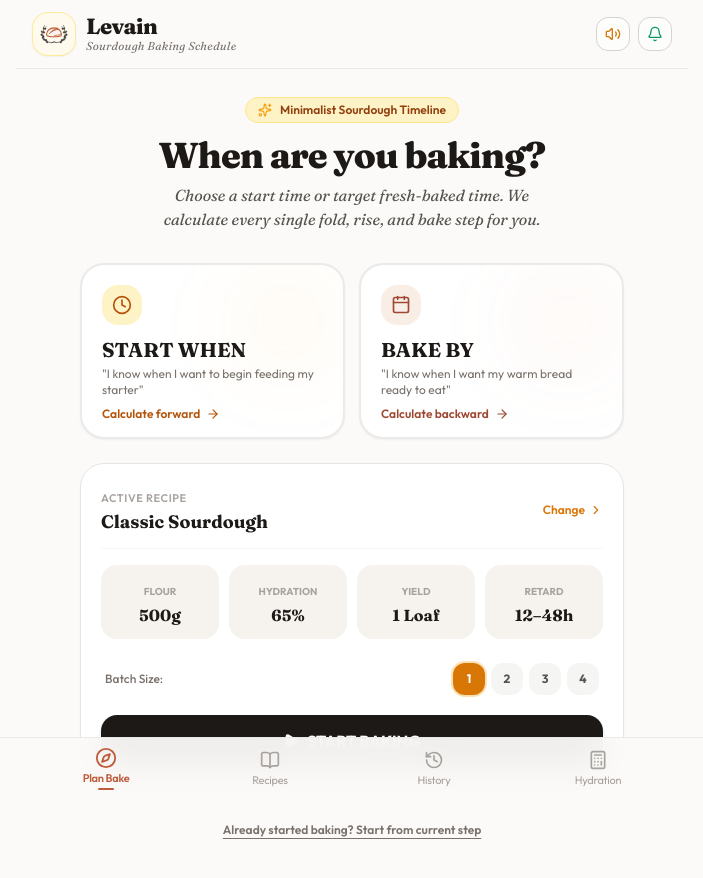
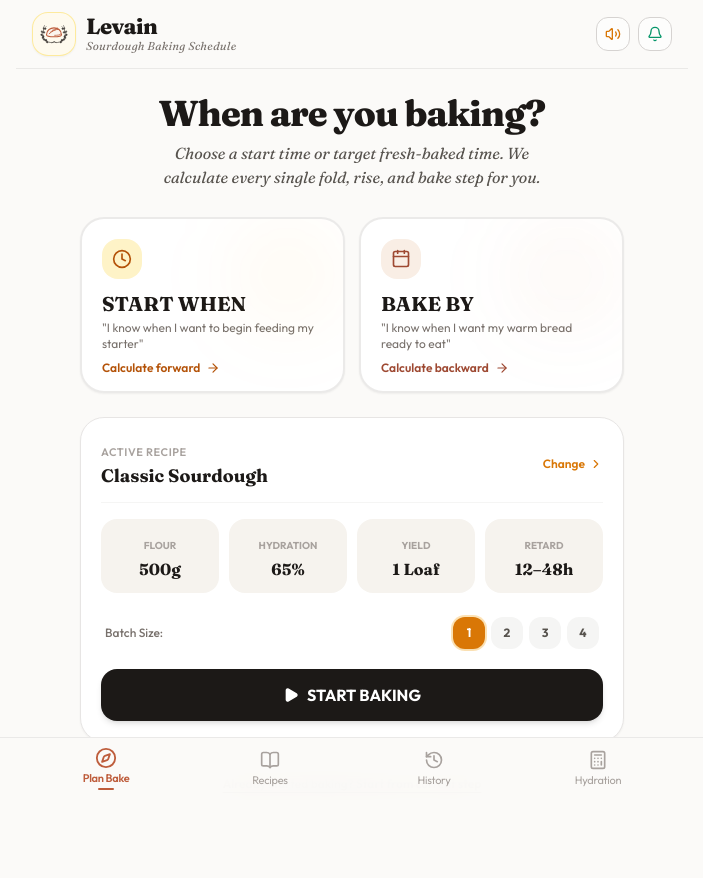
Before and after one commit to Daniel235Lobato/sourdough-timeline, a React (Vite) app: page / in a window 1280 px wide. Shown: the top 878 px of the page, without its empty margins (288-991 px from the left). Built offline with nearby package versions, Linux system fonts and the light colour scheme; the HTML template or start-up script is replaced by a standard one.

Commit message:
Remove Minimalist Sourdough Timeline pill and streamline hero layout

```diff
--- a/src/components/home/HomeView.tsx
+++ b/src/components/home/HomeView.tsx
@@ -4,7 +4,6 @@ import {
   Calendar,
   ArrowRight,
   Play,
-  Sparkles,
   ChevronRight
 } from 'lucide-react';
 import { useSourdough } from '../../context/SourdoughContext';
@@ -23,9 +22,9 @@ export const HomeView: React.FC<HomeViewProps> = ({
 }) => {
   const { selectedRecipe, scaleRecipeLoaves, startNewBake } = useSourdough();
 
-  const [isStartWhenOpen, setIsStartWhenOpen] = useState(false);
-  const [isBakeByOpen, setIsBakeByOpen] = useState(false);
-  const [isStartFromStepOpen, setIsStartFromStepOpen] = useState(false);
+  const [isStartWhenOpen, setIsStartWhenOpen] = useState<boolean>(false);
+  const [isBakeByOpen, setIsBakeByOpen] = useState<boolean>(false);
+  const [isStartFromStepOpen, setIsStartFromStepOpen] = useState<boolean>(false);
 
   const handleQuickStartNow = () => {
     // Start forward schedule right now
@@ -36,11 +35,7 @@ export const HomeView: React.FC<HomeViewProps> = ({
   return (
     <div className="pb-24 pt-2 px-4 max-w-xl mx-auto space-y-6 animate-fade-in">
       {/* Hero Welcome Banner */}
-      <div className="text-center pt-3 pb-2">
-        <div className="inline-flex items-center space-x-2 px-3 py-1 rounded-full bg-amber-100 dark:bg-amber-950/60 text-amber-800 dark:text-amber-300 text-xs font-semibold mb-3 border border-amber-200 dark:border-amber-800/80">
-          <Sparkles className="w-3.5 h-3.5 text-amber-500" />
-          <span>Minimalist Sourdough Timeline</span>
-        </div>
+      <div className="text-center pt-2 pb-1">
         <h1 className="font-serif text-3xl sm:text-4xl font-extrabold text-stone-900 dark:text-stone-100 tracking-tight leading-tight">
           When are you baking?
         </h1>
```
